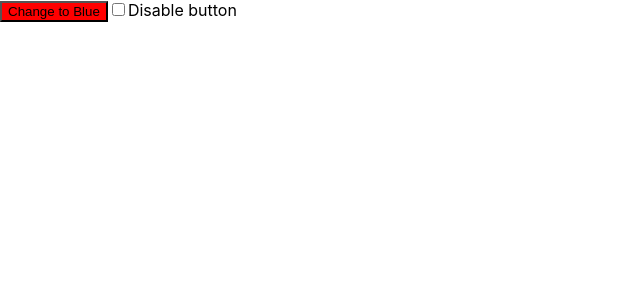
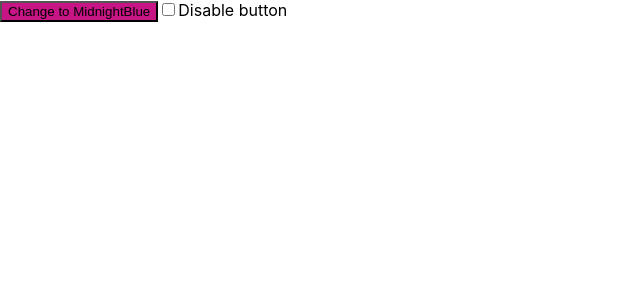
Before and after one commit to Keigo-Hirohara/color-button, a React (Create React App) app: page / in a window 1280 px wide. Shown: the top 300 px of the page, without its empty margins (0-640 px from the left). Built offline with nearby package versions, Linux system fonts and the light colour scheme.

Commit message:
色の更新、ユニットテストの記述

```diff
--- a/src/App.js
+++ b/src/App.js
@@ -1,10 +1,15 @@
 import { useState } from 'react';
 import './App.css';
 
+export const replaceCamelWithSpaces = (colorName) => {
+  return colorName.replace(/\B([A-Z])\B/g, ' $1');
+};
+
 function App() {
-  const [buttonColor, setButtonColor] = useState('red');
+  const [buttonColor, setButtonColor] = useState('MediumVioletRed');
   const [disabled, setDisabled] = useState(false);
-  const newButtonColor = buttonColor === 'red' ? 'blue' : 'red';
+  const newButtonColor =
+    buttonColor === 'MediumVioletRed' ? 'MidnightBlue' : 'MediumVioletRed';
   return (
     <div>
       <button
@@ -12,7 +17,8 @@
         style={{ backgroundColor: disabled ? 'gray' : buttonColor }}
         disabled={disabled}
       >
-        Change to {buttonColor === 'red' ? 'Blue' : 'Red'}
+        Change to{' '}
+        {buttonColor === 'MediumVioletRed' ? 'MidnightBlue' : 'MediumVioletRed'}
       </button>
       <input
         type="checkbox"
```
Also changed, not shown: 1 other file (tests, documents, lock files or other folders).
